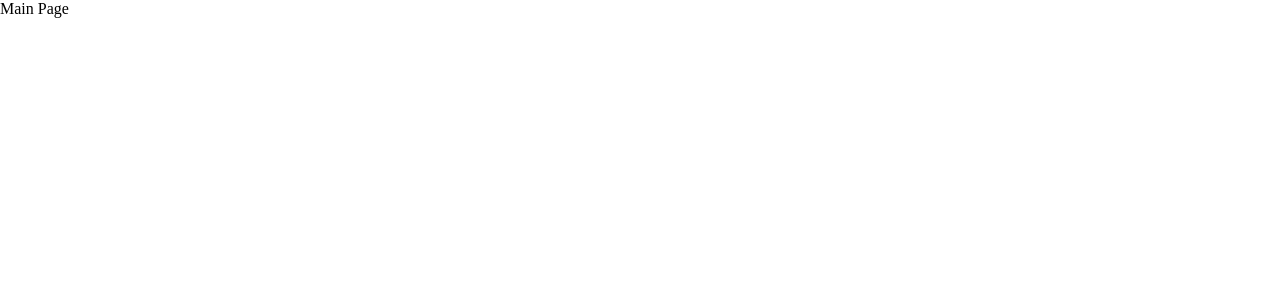
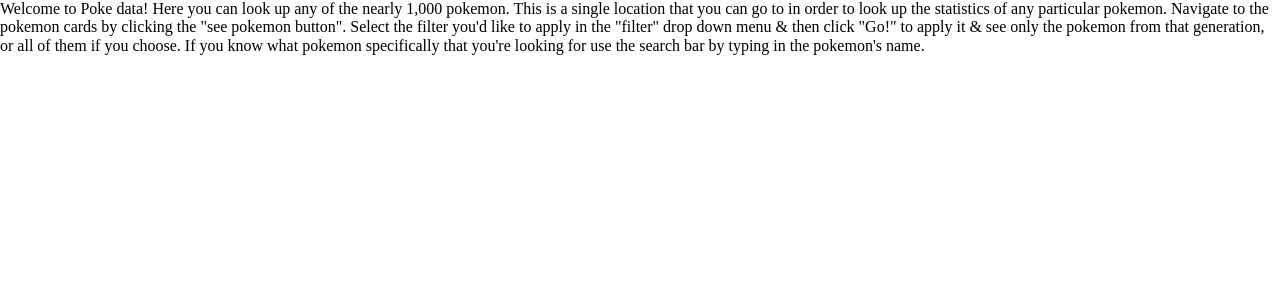
Before and after one commit to rstaats0925/poke-data-frontend, a React (Create React App) app in the folder poke-data/: page / in a window 1280 px wide. Shown: the top 300 px of the page. Built offline with nearby package versions, Linux system fonts and the light colour scheme.

Commit message:
set up routes with switch statement

```diff
--- a/poke-data/src/components/App/App.js
+++ b/poke-data/src/components/App/App.js
@@ -1,17 +1,19 @@
 import "./App.css";
 import Main from "../Main/Main";
 import CardContainer from "../CardContainer/CardContainer";
-import { Route } from "react-router-dom";
+import { Route, Switch } from "react-router-dom";
 
 function App() {
   return (
     <div className="App">
+      <Switch>
         <Route exact path="/">
           <Main />
         </Route>
         <Route path="/cardContainer">
           <CardContainer />
         </Route>
+      </Switch>
     </div>
   );
 }
--- a/poke-data/src/components/Main/Main.js
+++ b/poke-data/src/components/Main/Main.js
@@ -1,7 +1,18 @@
 import { React } from "react";
 
 function Main() {
-  return <div>Main Page</div>;
+  return (
+    <div>
+      Welcome to Poke data! Here you can look up any of the nearly 1,000
+      pokemon. This is a single location that you can go to in order to look up
+      the statistics of any particular pokemon. Navigate to the pokemon cards by
+      clicking the "see pokemon button". Select the filter you'd like to apply
+      in the "filter" drop down menu & then click "Go!" to apply it & see only
+      the pokemon from that generation, or all of them if you choose. If you
+      know what pokemon specifically that you're looking for use the search bar
+      by typing in the pokemon's name.
+    </div>
+  );
 }
 
 export default Main;
```
Lines whose indentation alone changed are shown as unchanged.
